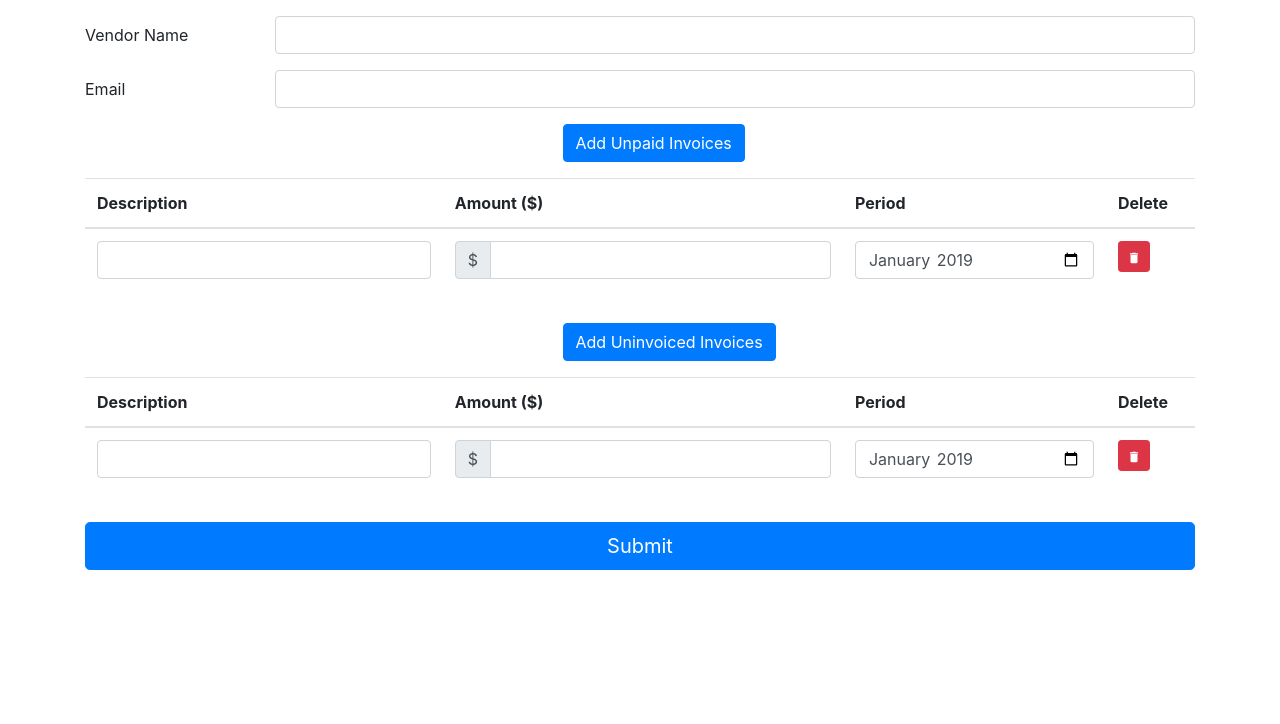
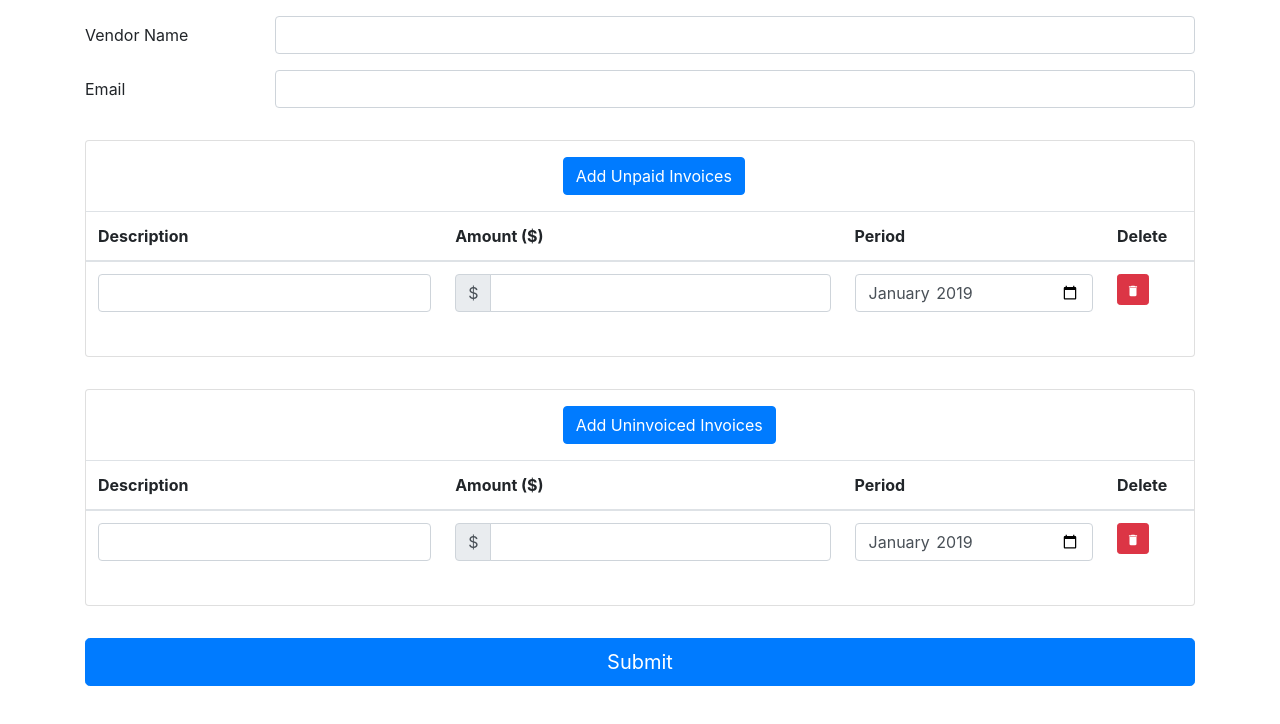
Before and after one commit to dahnielkim/formify, a Vue app: page / in a window 1280 px wide. Shown: the top 724 px of the page. Built offline with nearby package versions, Linux system fonts and the light colour scheme.

Commit message:
#9 - added a container border on each of the tables

```diff
--- a/src/App.css
+++ b/src/App.css
@@ -1,3 +1,9 @@
 .vcf-container {
     margin-top: 1rem;
 }
+
+.vcf-form-container {
+    margin-top: 2rem;
+    padding-top: 1rem;
+    margin-bottom: 2rem;
+}
--- a/src/App.js
+++ b/src/App.js
@@ -1,7 +1,7 @@
 import React, { Component } from 'react';
 import TableHeader from './components/TableHeader';
 import TableBody from './components/TableBody';
-import { Button, Form, FormGroup, Label, Input, Col, Table, Container } from 'reactstrap';
+import { Button, Form, FormGroup, Label, Input, Col, Table, Container, Card } from 'reactstrap';
 import { roundCurrency } from './utils/currencyUtils';
 import './App.css';
 
@@ -93,6 +93,7 @@ class App extends Component {
                         </Col>
                     </FormGroup>
 
+                    <Card className="vcf-form-container">
                         <FormGroup>
                             <Col sm="12" md={{ size: 3, offset: 5 }}>
                                 <Button color="primary" onClick={() => this.addInvoice('unpaid')}>
@@ -113,7 +114,9 @@ class App extends Component {
                                 />
                             </Table>
                         </FormGroup>
+                    </Card>
 
+                    <Card className="vcf-form-container">
                         <FormGroup>
                             <Col sm="12" md={{ size: 3, offset: 5 }}>
                                 <Button color="primary" onClick={() => this.addInvoice('uninvoiced')}>
@@ -134,6 +137,7 @@ class App extends Component {
                                 />
                             </Table>
                         </FormGroup>
+                    </Card>
 
                     <Button color="primary" size="lg" block onClick={this.handleSubmit}>
                         Submit
```
Lines whose indentation alone changed are shown as unchanged.
